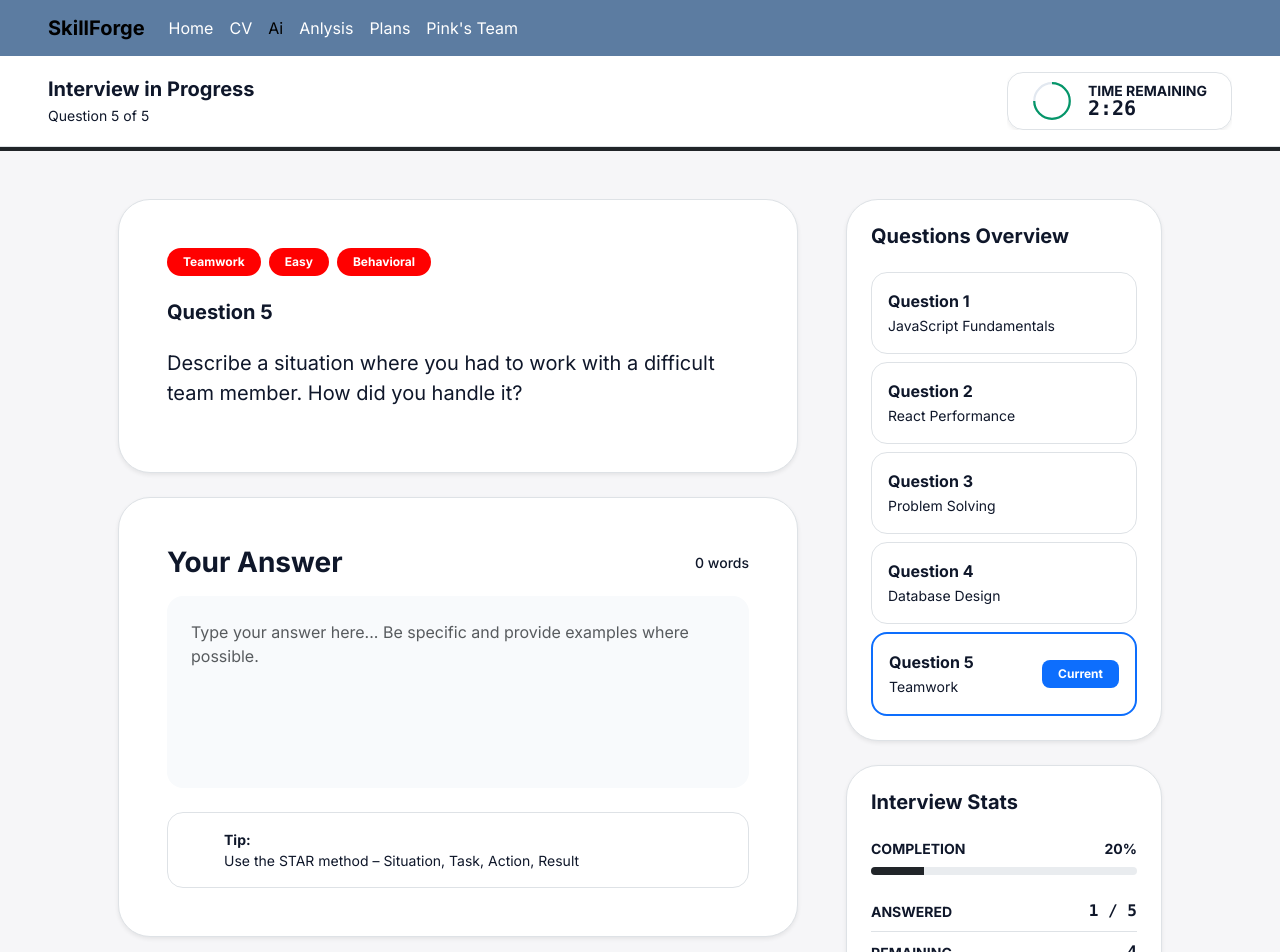
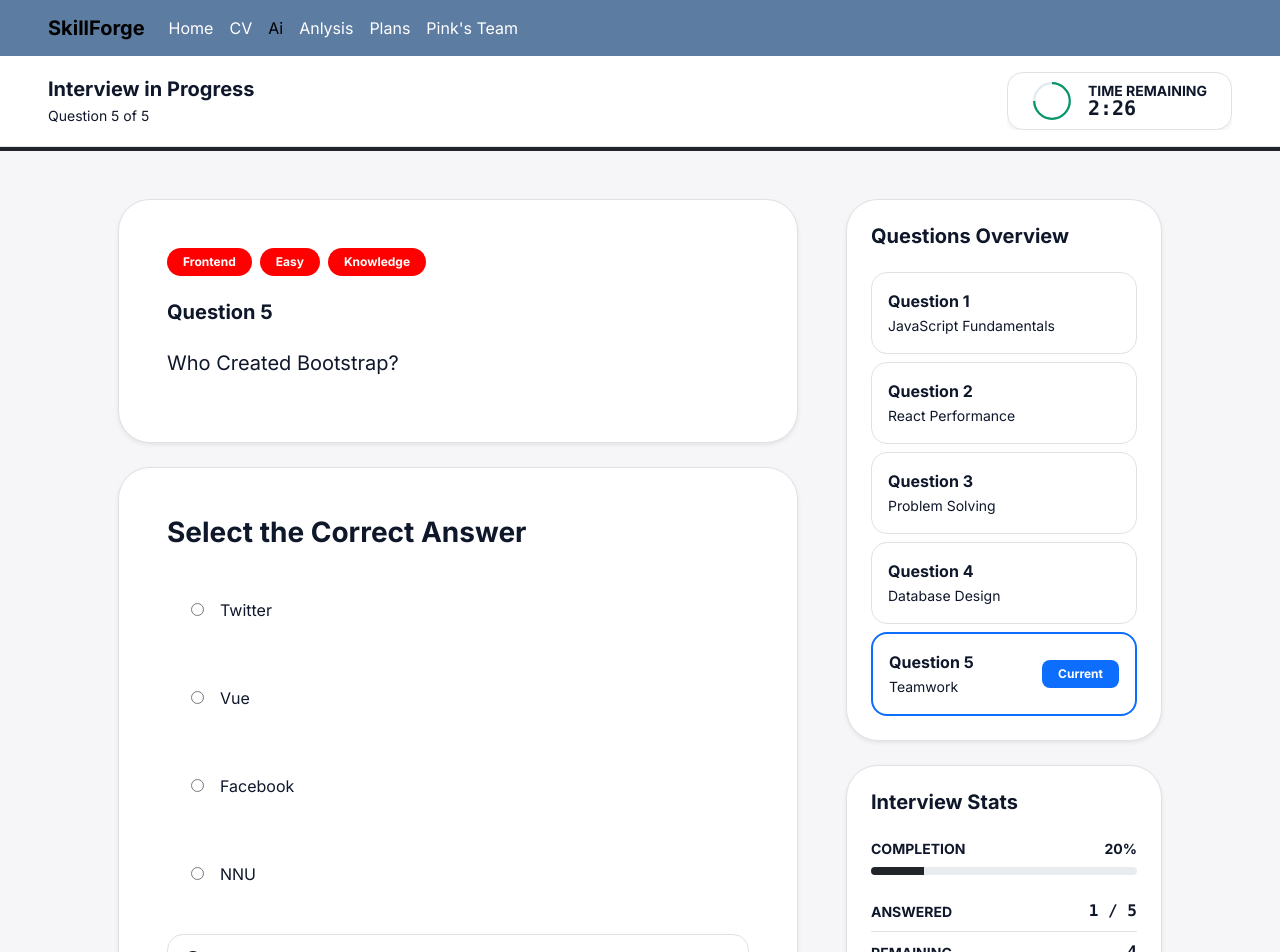
Before and after one commit to ahmadessawii06/skillforge, a React (Vite) app in the folder frontend/: page /ai in a window 1280 px wide. Shown: the top 952 px of the page. Built offline with nearby package versions, Linux system fonts and the light colour scheme.

Commit message:
update(frontend): Refactor AI question card to multiple choice format and update related components

```diff
--- a/frontend/src/pages/ai/Ai.tsx
+++ b/frontend/src/pages/ai/Ai.tsx
@@ -263,15 +263,13 @@
 import React, { useState } from 'react';
 import Header from '../../components/ai/Header'
 import QuestionCard from '../../components/ai/QuestionCard';
-import AnswerCard from '../../components/ai/AnswerCard';
 import FooterButtons from '../../components/ai/FooterButtons';
 import QuestionsOverview from '../../components/ai/QuestionsOverview';
 import InterviewStats from '../../components/ai/InterviewStats';
 
 const Ai: React.FC = () => {
   // State
-  const [answer, setAnswer] = useState<string>('');
-  const wordCount = answer.trim() === '' ? 0 : answer.trim().split(/\s+/).length;
+  const [selectedAnswer, setSelectedAnswer] = useState<string | null>(null);
 
   // Static data (could come from props or context)
   const questions = [
@@ -282,9 +280,17 @@ const Ai: React.FC = () => {
     { id: 5, title: 'Teamwork', completed: false, current: true },
   ];
 
+  // Multiple choice options
+  const options = [
+    { id: 'a', text: 'Twitter' },
+    { id: 'b', text: 'Vue' },
+    { id: 'c', text: 'Facebook' },
+    { id: 'd', text: 'NNU' },
+  ];
+
   // Handlers
-  const handleAnswerChange = (e: React.ChangeEvent<HTMLTextAreaElement>) => {
-    setAnswer(e.target.value);
+  const handleOptionSelect = (optionId: string) => {
+    setSelectedAnswer(optionId);
   };
 
   const handlePrevious = () => {
@@ -307,9 +313,8 @@ const Ai: React.FC = () => {
   const timerPercentage = 75; // e.g., 75% remaining
 
   // Current question data
-  const tags = ['Teamwork', 'Easy', 'Behavioral'];
-  const questionText =
-    'Describe a situation where you had to work with a difficult team member. How did you handle it?';
+  const tags = ['Frontend', 'Easy', 'Knowledge'];
+  const questionText = 'Who Created Bootstrap?';
 
   return (
     <div className="d-flex flex-column min-vh-100 w-100 bg-slate-50">
@@ -333,11 +338,47 @@ const Ai: React.FC = () => {
               questionNumber={currentQuestionNumber}
               questionText={questionText}
             />
-            <AnswerCard
-              answer={answer}
-              wordCount={wordCount}
-              onAnswerChange={handleAnswerChange}
-            />
+
+            {/* Multiple Choice Card */}
+            <div className="bg-white rounded-5 shadow-sm border border-slate-200 p-4 p-xl-5">
+              <h3 className="fw-bold text-slate-800 mb-4">Select the Correct Answer</h3>
+              <div className="d-flex flex-column gap-3">
+                {options.map((option) => (
+                  <label
+                    key={option.id}
+                    className={`d-flex align-items-center p-4 rounded-4 border-2 cursor-pointer transition ${selectedAnswer === option.id
+                        ? 'border-primary bg-blue-50'
+                        : 'border-slate-200 bg-white hover-border'
+                      }`}
+                    style={{
+                      cursor: 'pointer',
+                      borderColor: selectedAnswer === option.id ? '#1152d4' : '#e2e8f0',
+                      backgroundColor: selectedAnswer === option.id ? 'rgba(17, 82, 212, 0.05)' : 'white',
+                    }}
+                  >
+                    <input
+                      type="radio"
+                      name="answer"
+                      value={option.id}
+                      checked={selectedAnswer === option.id}
+                      onChange={() => handleOptionSelect(option.id)}
+                      style={{ marginRight: '1rem', cursor: 'pointer' }}
+                    />
+                    <span className="text-slate-700 fw-500">{option.text}</span>
+                  </label>
+                ))}
+              </div>
+
+              {/* Info Box */}
+              <div className="bg-blue-50 border border-blue-200 rounded-4 p-3 d-flex gap-3 align-items-start mt-4">
+                <i className="fa-regular fa-lightbulb text-blue-600 fs-4"></i>
+                <div>
+                  <span className="text-blue-900 fw-bold d-block small">Hint:</span>
+                  <p className="text-blue-800 small mb-0">Bootstrap is a popular CSS framework for responsive design</p>
+                </div>
+              </div>
+            </div>
+
             <FooterButtons
               onPrevious={handlePrevious}
               onSubmit={handleSubmit}
```
Also changed, not shown: frontend/src/components/ai/QuestionsOverview.tsx (+4 -4 lines).
